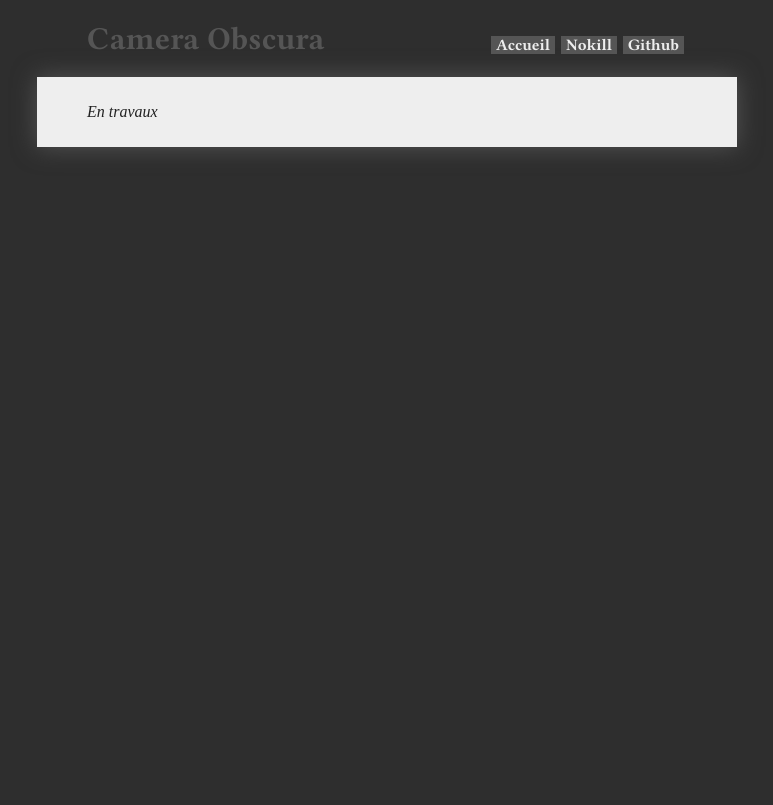
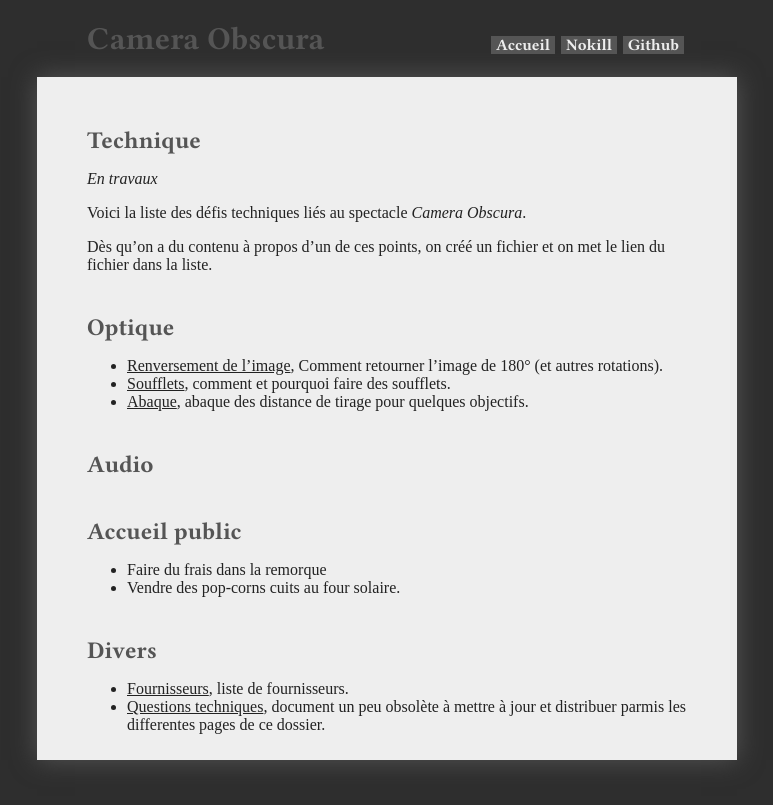
Before and after one commit to virginienokill/camera-obscura, a Jekyll site: the page built from contenu/technique/README.md, in a window 1280 px wide. Shown: the top 805 px of the page, without its empty margins (253-1026 px from the left). Built offline with Jekyll 4.4.1, drawn with Linux system fonts in a browser that asks for light colours; nearby versions of some CDN libraries; some web fonts are replaced; our own code applies the rules of GitHub Pages for plain Markdown files; a script that is not in the unit is left out; the repository's description, which GitHub fills in, is left out.

Commit message:
brainstorming

```diff
--- a/contenu/technique/README.md
+++ b/contenu/technique/README.md
@@ -1 +1,26 @@
+# Technique
+
 *En travaux*
+
+Voici la liste des défis techniques liés au spectacle *Camera Obscura*.
+
+Dès qu'on a du contenu à propos d'un de ces points, on créé un fichier et on met le lien du fichier dans la liste.
+
+## Optique
+
+- [Renversement de l'image](renversement.md), Comment retourner l'image de 180° (et autres rotations).
+- [Soufflets](soufflets.md), comment et pourquoi faire des soufflets.
+- [Abaque](abaque.md), abaque des distance de tirage pour quelques objectifs.
+
+## Audio
+
+
+## Accueil public
+
+- Faire du frais dans la remorque
+- Vendre des pop-corns cuits au four solaire.
+
+## Divers
+
+- [Fournisseurs](fournisseurs.md), liste de fournisseurs.
+- [Questions techniques](questions-tech.md), document un peu obsolète à mettre à jour et distribuer parmis les differentes pages de ce dossier.
```
Also changed, not shown: contenu/ecriture/README.md (+7 -0 lines), contenu/ecriture/scenar1.md (added, +119 -0 lines), contenu/ecriture/vrac.md (added, +16 -0 lines), contenu/prototypes/camera01.md (+4 -1 lines).
